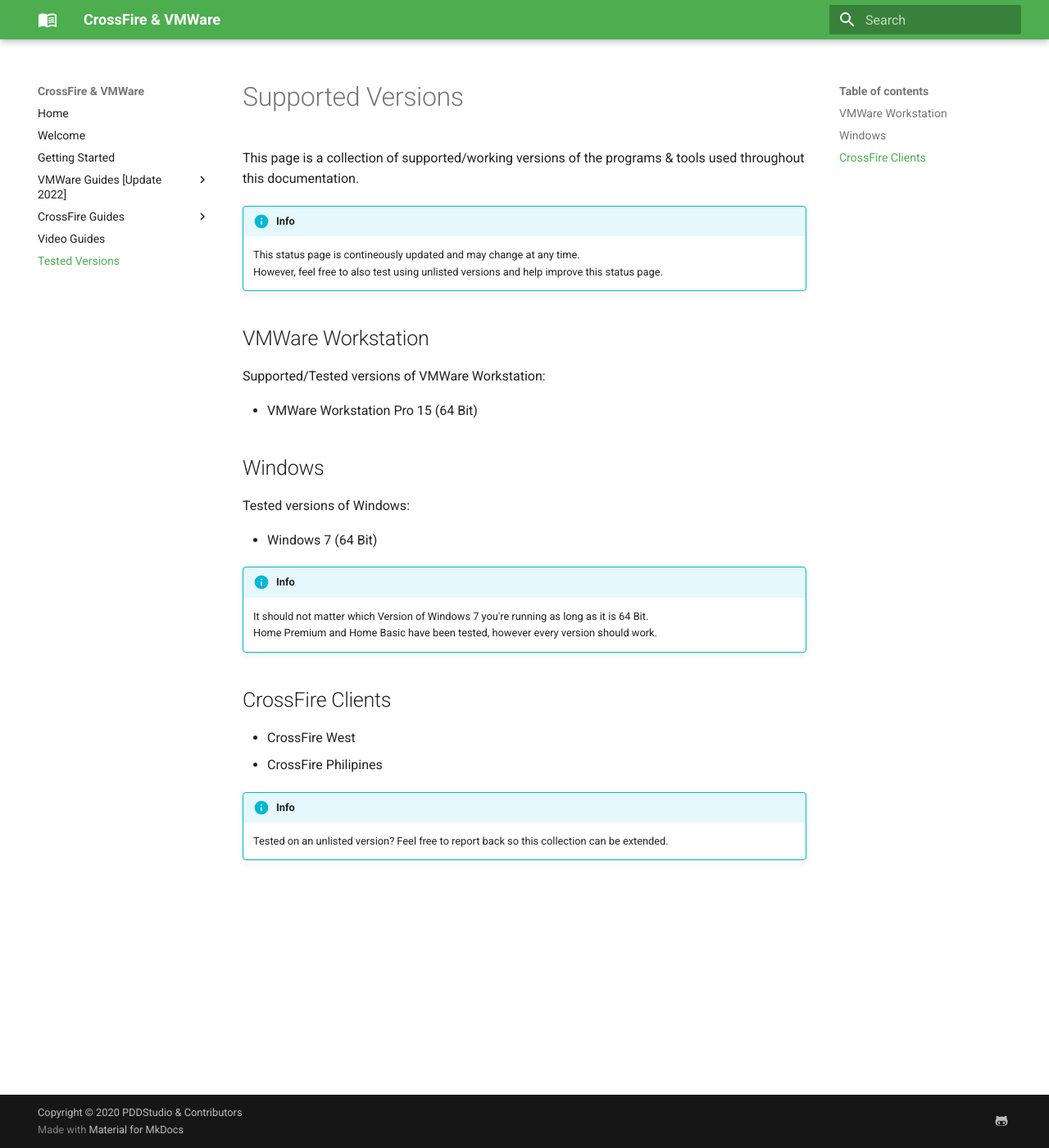
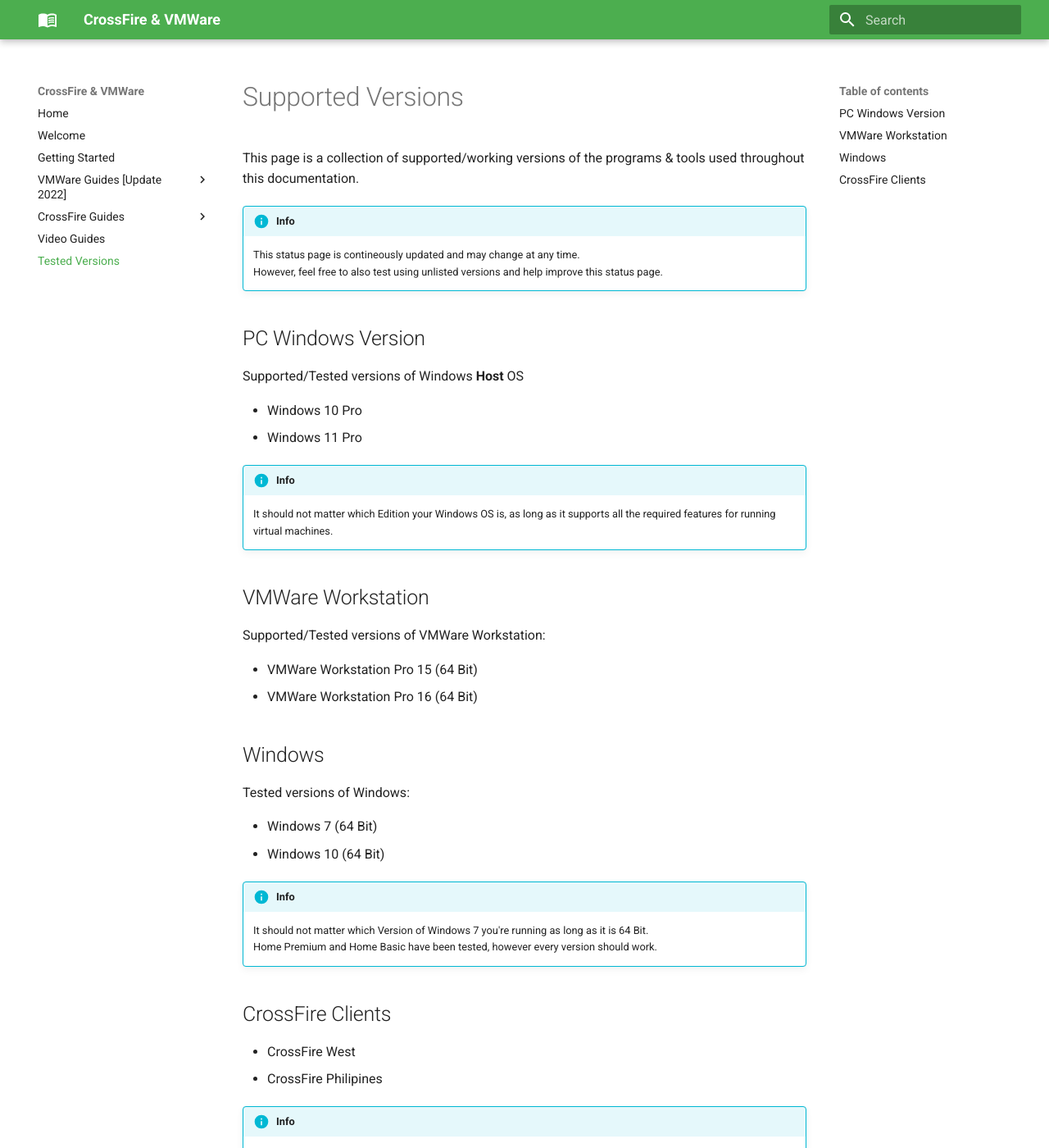
Before and after one commit to cfna/vmware-docs, an MkDocs documentation site: the page built from pages/supported_versions.md, in a window 1280 px wide and 1400 px high. Shown: the whole window at 82% size. Built offline with MkDocs 1.6.1 and Material for MkDocs 9.7.7, drawn with Linux system fonts in a browser that asks for light colours.

Commit message:
Fix #3 Updated supported versions

```diff
--- a/pages/supported_versions.md
+++ b/pages/supported_versions.md
@@ -6,17 +6,29 @@
     This status page is contineously updated and may change at any time.
     However, feel free to also test using unlisted versions and help improve this status page.
 
+## PC Windows Version
+
+Supported/Tested versions of Windows **Host** OS
+
+- Windows 10 Pro
+- Windows 11 Pro
+
+!!! info
+    It should not matter which Edition your Windows OS is, as long as it supports all the required features for running virtual machines.
+
 ## VMWare Workstation
 
 Supported/Tested versions of VMWare Workstation:
 
 - VMWare Workstation Pro 15 (64 Bit)
+- VMWare Workstation Pro 16 (64 Bit)
 
 ## Windows
 
 Tested versions of Windows:
 
 - Windows 7 (64 Bit)
+- Windows 10 (64 Bit)
 
 !!! info
     It should not matter which Version of Windows 7 you're running as long as it is 64 Bit.
```
